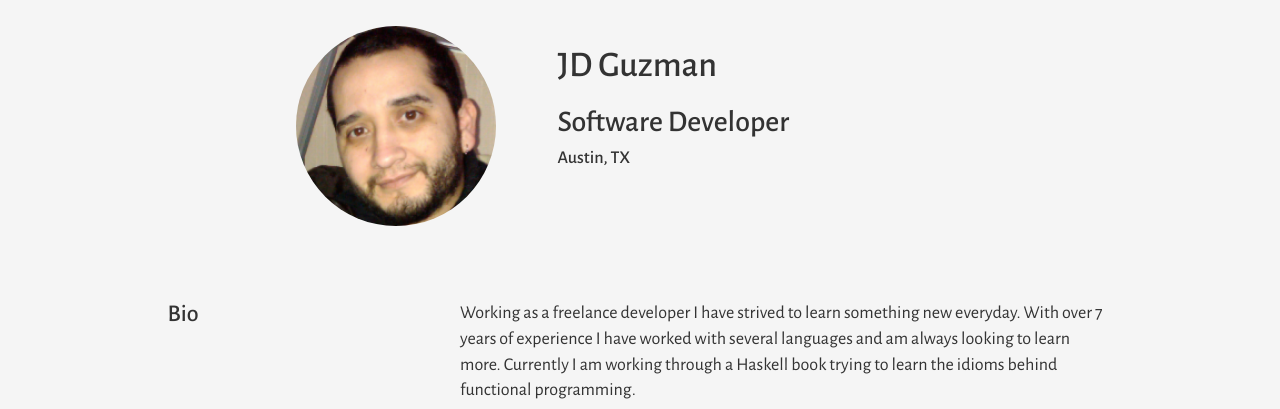
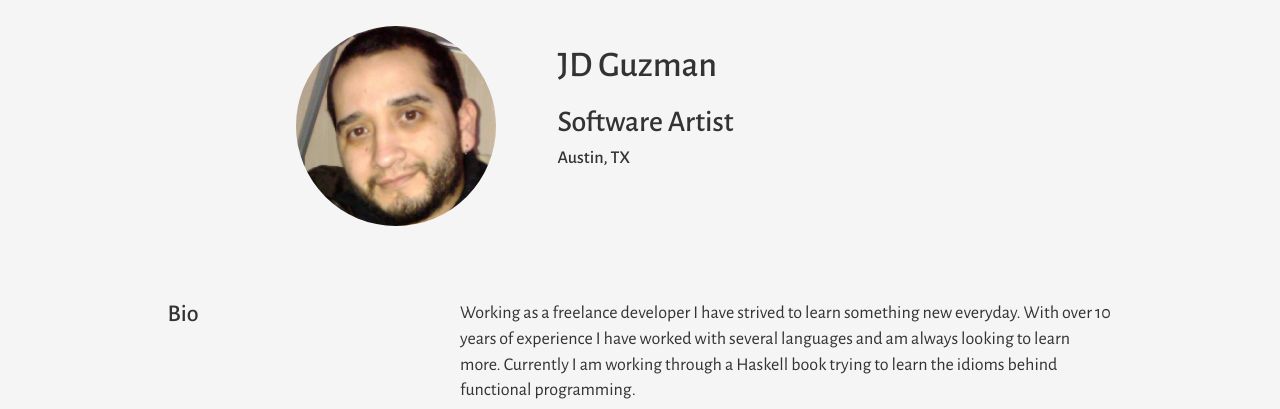
Before and after one commit to jdguzman/jdguzman.github.io, a Jekyll site: the page built from about.html, in a window 1280 px wide. Shown: the part 163-572 px from the top of the page. Built offline with Jekyll 4.4.1, drawn with Linux system fonts in a browser that asks for light colours; nearby versions of some CDN libraries; Markdown is read by kramdown in place of the engine named in the settings.

Commit message:
update about me page

```diff
--- a/about.html
+++ b/about.html
@@ -11,7 +11,7 @@ title: JD Guzman - About
   </div>
   <div class='col-md-5'>
     <h1>JD Guzman</h1>
-    <h2>Software Developer</h2>
+    <h2>Software Artist</h2>
     <h4>Austin, TX</h4>
   </div>
 </div>
@@ -23,7 +23,7 @@ title: JD Guzman - About
     </div>
     <div class='col-md-7'>
       <p>
-        Working as a freelance developer I have strived to learn something new everyday.  With over 7 years of experience I have worked with several languages and am always looking to learn more.  Currently I am working through a Haskell book trying to learn the idioms behind functional programming.
+        Working as a freelance developer I have strived to learn something new everyday.  With over 10 years of experience I have worked with several languages and am always looking to learn more.  Currently I am working through a Haskell book trying to learn the idioms behind functional programming.
       </p>
       <p>
         I enjoying reading, particularly on the subjects of philosophy, science and technology.  I have a deep interest in the way the world works and how we interpret it. I also love music and play several instruments.  Music, I find, offers me a great escape from the world of code and allows me to explore a different creative side.
```
